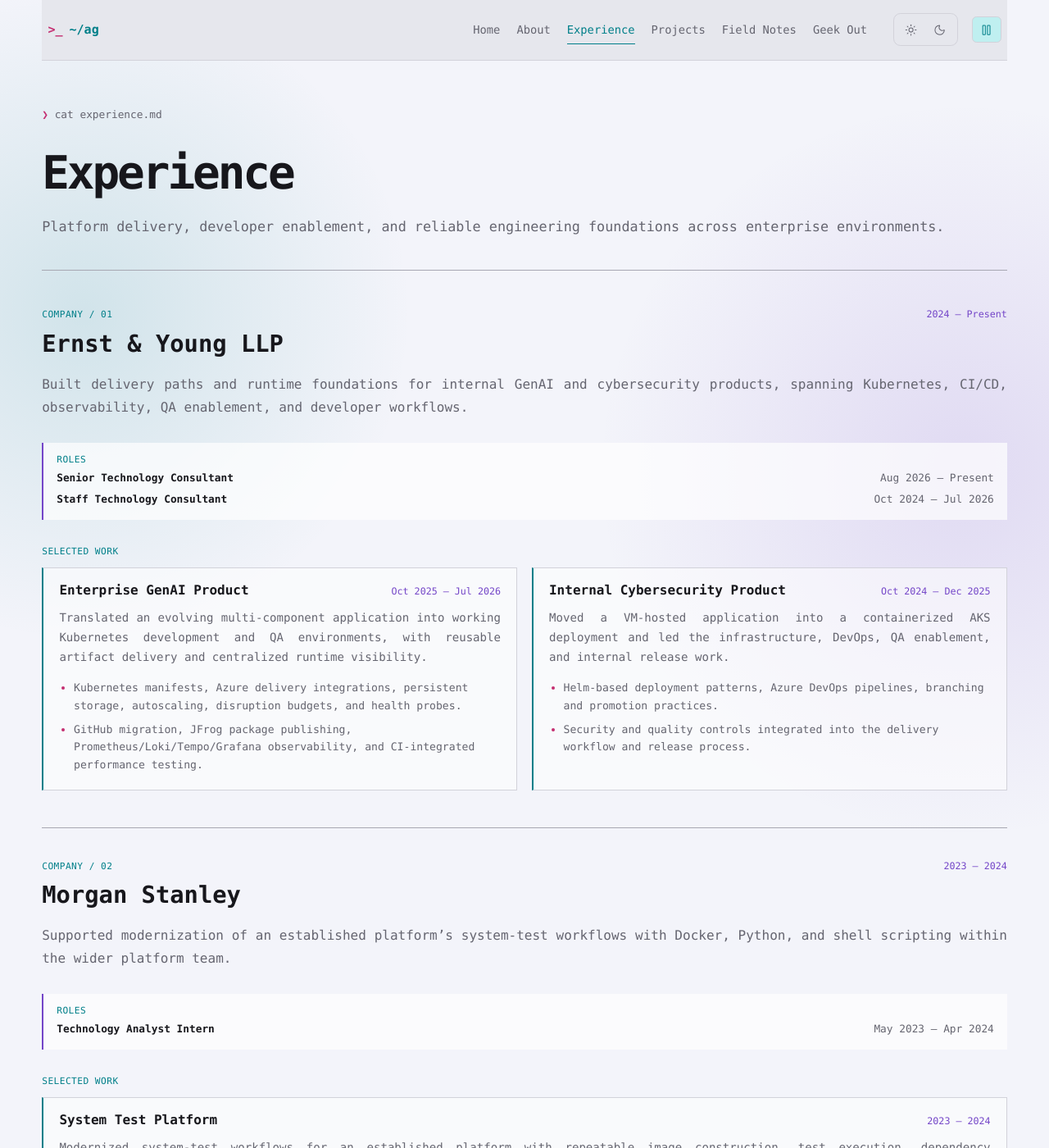
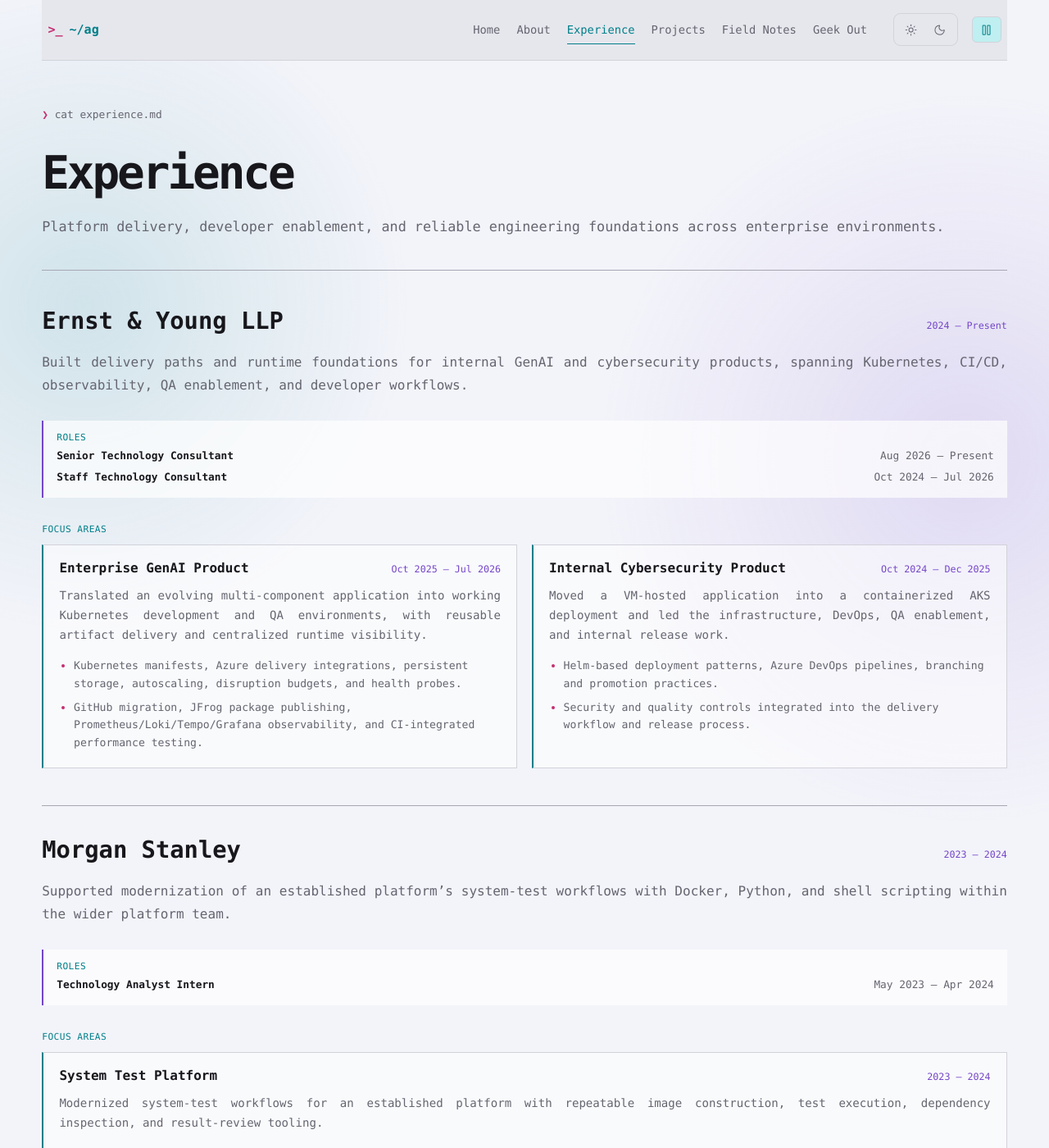
Before and after one commit to ANISHG-26/ANISHG-26.github.io, a Jekyll site: the page built from experience.html, in a window 1280 px wide and 1400 px high. Shown: the whole window at 82% size. Built offline with Jekyll 4.4.1, drawn with Linux system fonts in a browser that asks for light colours; nearby versions of some CDN libraries; some of the changed text lies outside the part shown.

Commit message:
refine: simplify experience labels

```diff
--- a/assets/css/portfolio.css
+++ b/assets/css/portfolio.css
@@ -199,8 +199,7 @@
 .experience-company { padding: 2.3rem 0 2.8rem; border-bottom: 1px solid var(--border-strong); }
 .experience-company:first-child { padding-top: 0; }
 .experience-company-header { display: flex; justify-content: space-between; align-items: baseline; gap: 2rem; }
-.experience-kicker, .experience-label { color: var(--cyan); font: .7rem var(--font-code); letter-spacing: .04em; text-transform: uppercase; }
-.experience-kicker { margin-bottom: .7rem; }
+.experience-label { color: var(--cyan); font: .7rem var(--font-code); letter-spacing: .04em; text-transform: uppercase; }
 .experience-company-header h2 { margin: 0; font-size: clamp(1.35rem, 2.5vw, 1.8rem); }
 .experience-company-header > time, .experience-project-heading time { color: var(--purple); font: .73rem/1.6 var(--font-code); white-space: nowrap; }
 .experience-summary { max-width: none; margin: 1.1rem 0 1.8rem; color: var(--muted-foreground); font-size: 1rem; line-height: 1.75; }
--- a/experience.html
+++ b/experience.html
@@ -11,7 +11,6 @@
     <article class="experience-company">
       <header class="experience-company-header">
         <div>
-          <p class="experience-kicker">company / {{ forloop.index | prepend: '0' }}</p>
           <h2>{{ item.company }}</h2>
         </div>
         <time>{{ item.period }}</time>
@@ -24,7 +23,7 @@
         {% endfor %}
       </div>
       <div class="experience-projects">
-        <span class="experience-label">selected work</span>
+        <span class="experience-label">focus areas</span>
         {% for project in item.projects %}
           <section class="experience-project">
             <div class="experience-project-heading">
```
Also changed, not shown: docs/design-contract.md (+7 -0 lines).
